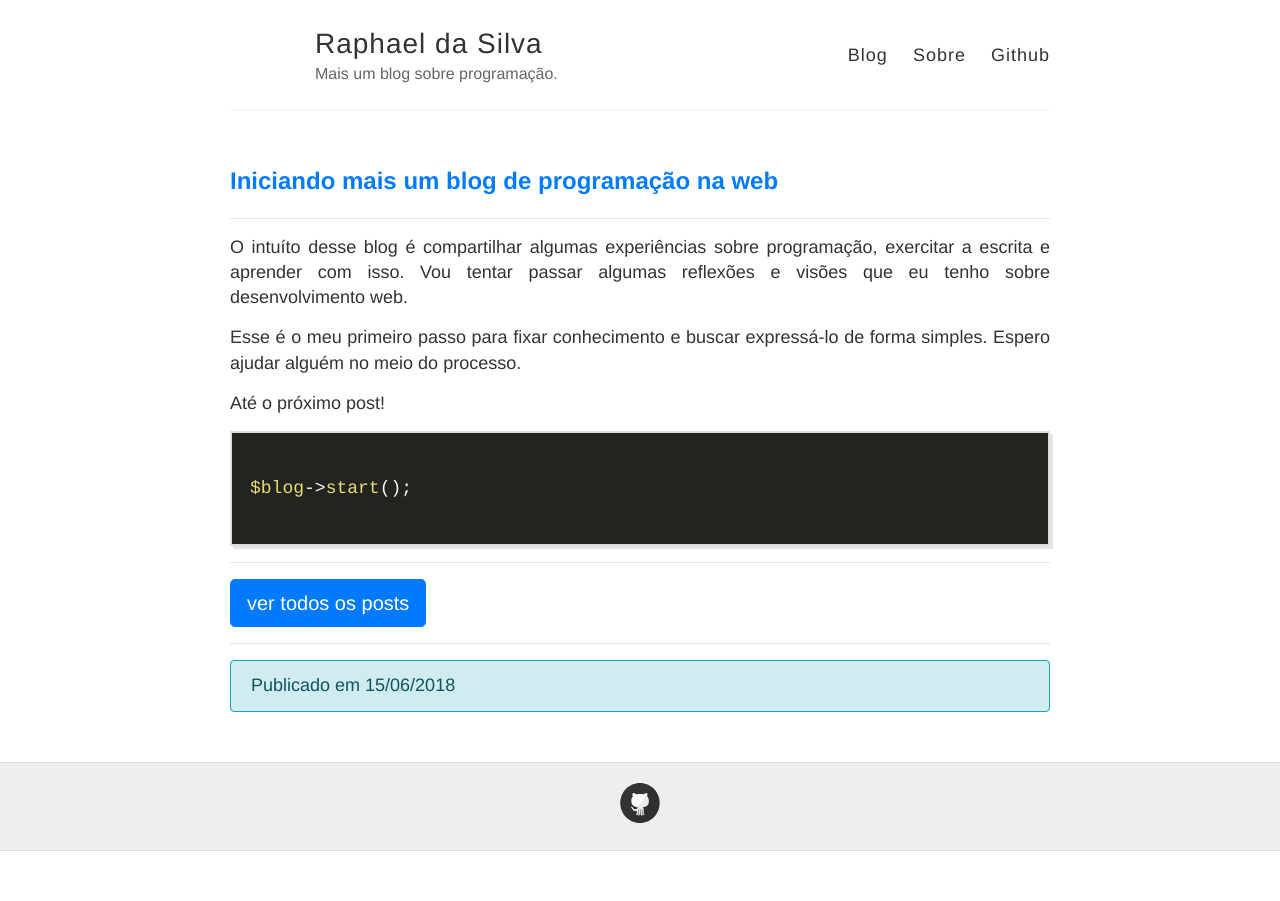
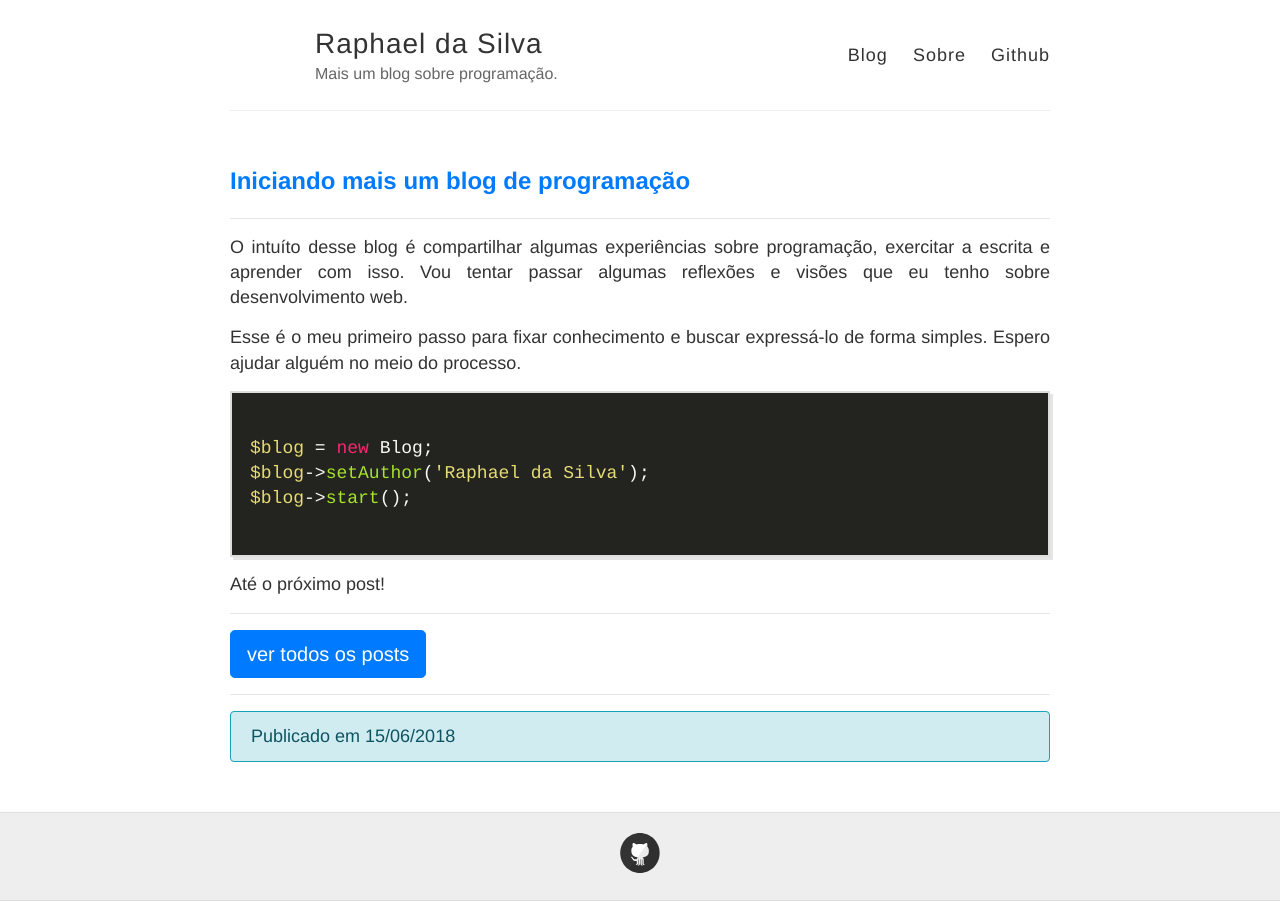
Before and after one commit to raphael-da-silva/raphael-da-silva.github.io, a Jekyll site: the page built from _posts/2018-06-15-iniciando-blog.md, in a window 1280 px wide. Built offline with Jekyll 4.4.1, drawn with Linux system fonts in a browser that asks for light colours; nearby versions of some CDN libraries.

Commit message:
Revisão

````diff
--- a/_posts/2018-06-15-iniciando-blog.md
+++ b/_posts/2018-06-15-iniciando-blog.md
@@ -1,6 +1,6 @@
 ---
 layout: post
-title: Iniciando mais um blog de programação na web
+title: Iniciando mais um blog de programação
 date: 2018-06-15 21:00
 ---
 
@@ -8,10 +8,12 @@ O intuíto desse blog é compartilhar algumas experiências sobre programação,
 
 Esse é o meu primeiro passo para fixar conhecimento e buscar expressá-lo de forma simples. Espero ajudar alguém no meio do processo.
 
-Até o próximo post!
-
 ```php
 
+$blog = new Blog;
+$blog->setAuthor('Raphael da Silva');
 $blog->start();
 
 ```
+
+Até o próximo post!
````
